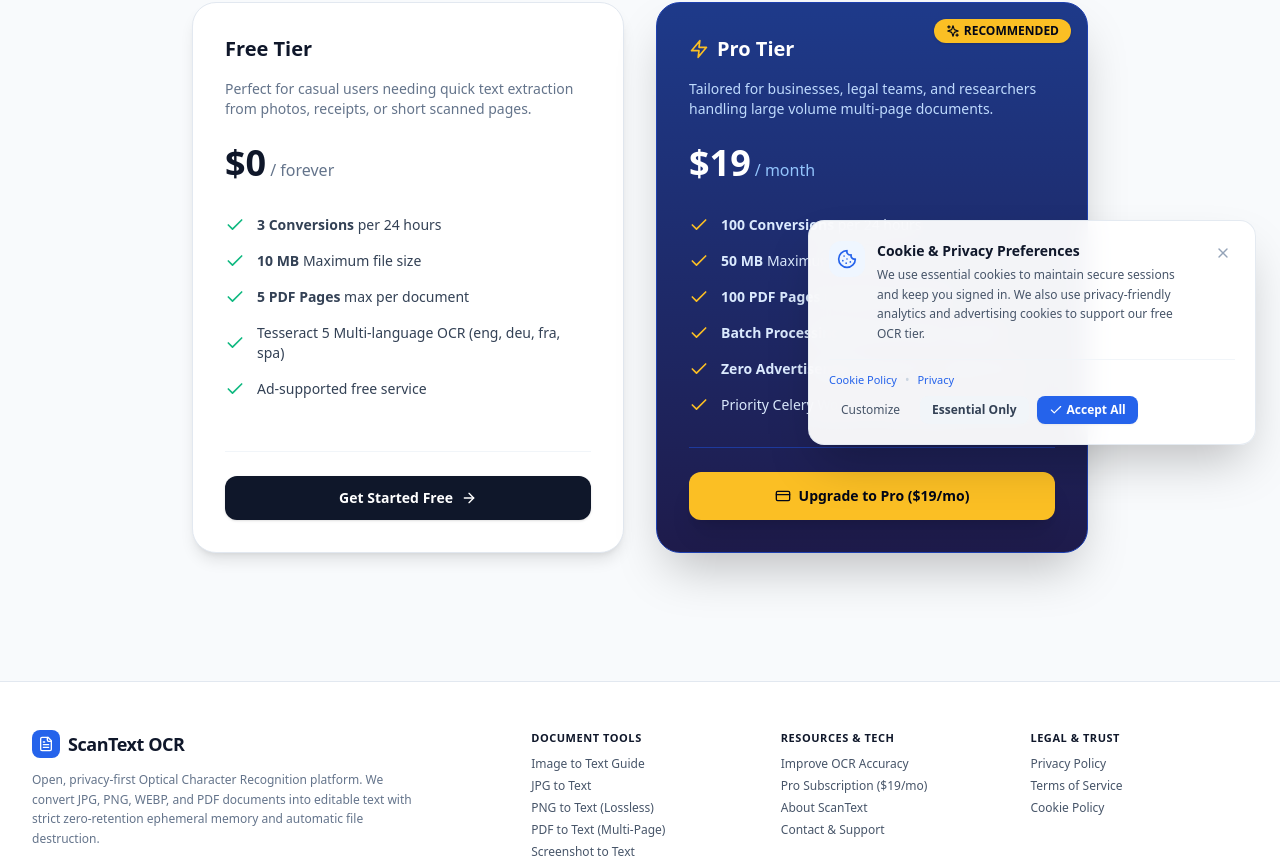
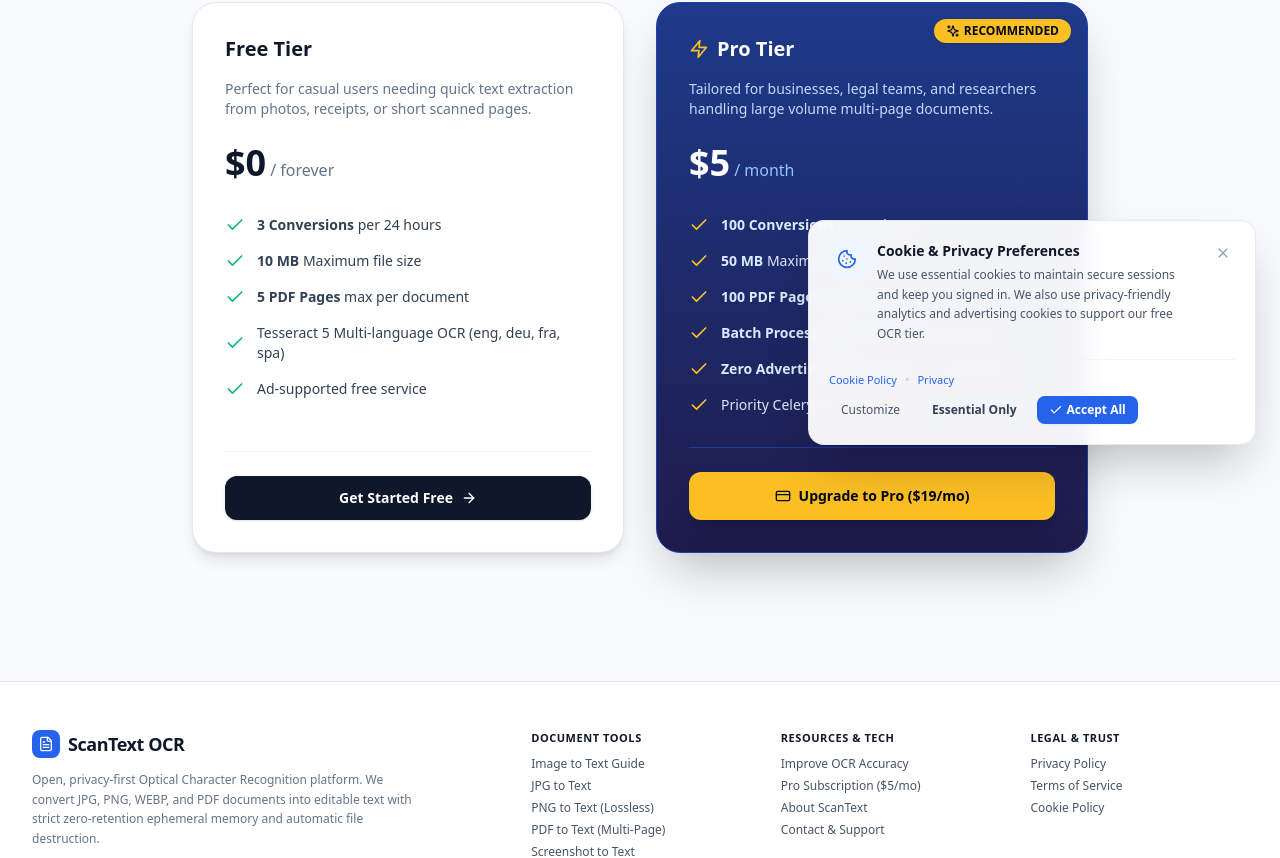
Before and after one commit to Munya-sya/ocr-saas, a Next.js app in the folder frontend/: page /pricing in a window 1280 px wide. Shown: the part 339-1197 px from the top of the page. Built offline with nearby package versions, Linux system fonts and the light colour scheme; no server answers.

Commit message:
feat(pricing): update Pro subscription price display to /month

```diff
--- a/frontend/src/app/pricing/page.tsx
+++ b/frontend/src/app/pricing/page.tsx
@@ -224,7 +224,7 @@
                             Tailored for businesses, legal teams, and researchers handling large volume multi-page documents.
                         </p>
                         <div className="flex items-baseline gap-1 mb-8">
-                            <span className="text-4xl font-extrabold text-white">$19</span>
+                            <span className="text-4xl font-extrabold text-white">$5</span>
                             <span className="text-blue-300 font-medium">/ month</span>
                         </div>
 
--- a/frontend/src/components/Footer.tsx
+++ b/frontend/src/components/Footer.tsx
@@ -68,7 +68,7 @@
                             </li>
                             <li>
                                 <Link href="/pricing" className="hover:text-blue-600 transition-colors">
-                                    Pro Subscription ($19/mo)
+                                    Pro Subscription ($5/mo)
                                 </Link>
                             </li>
                             <li>
```
